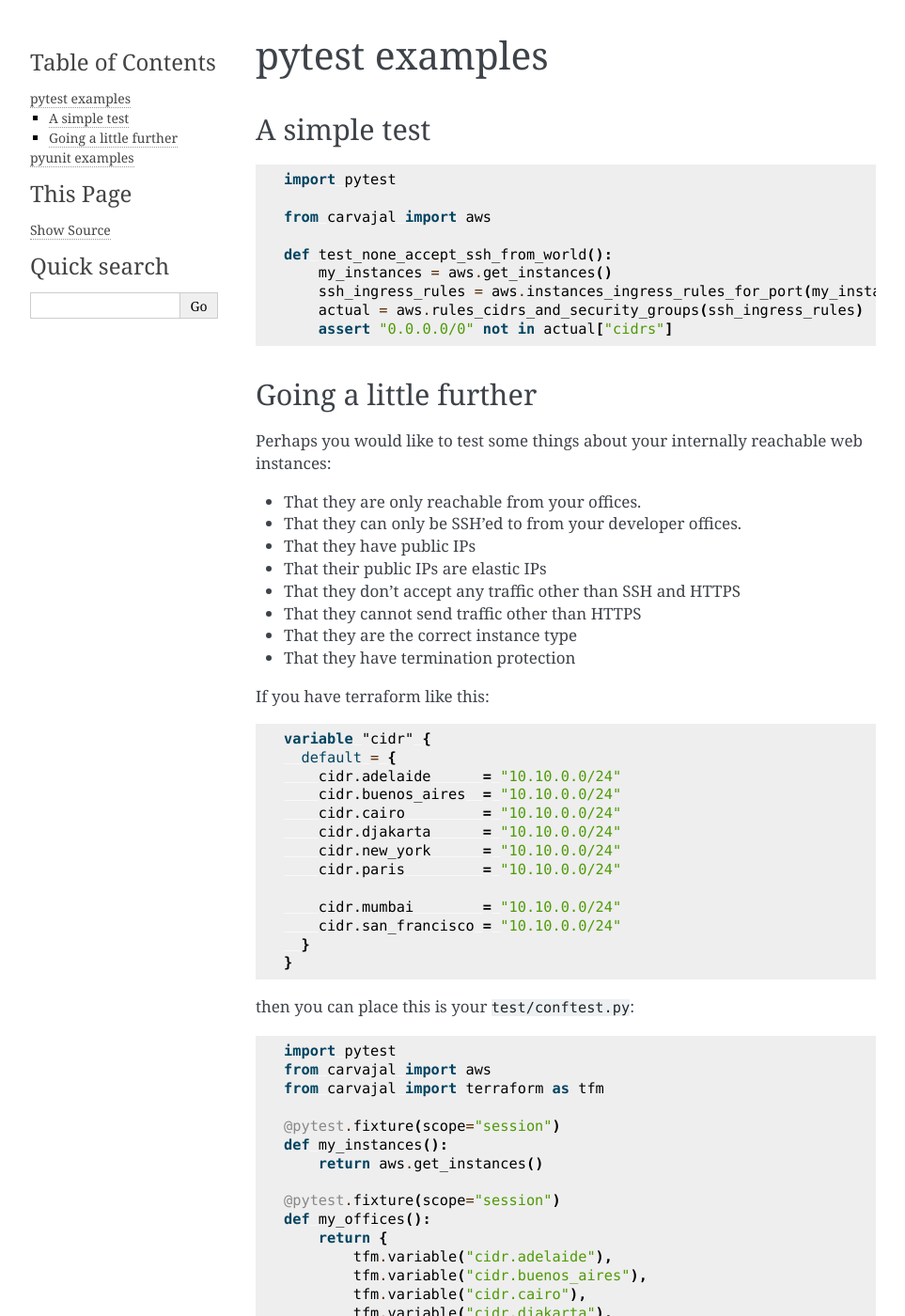
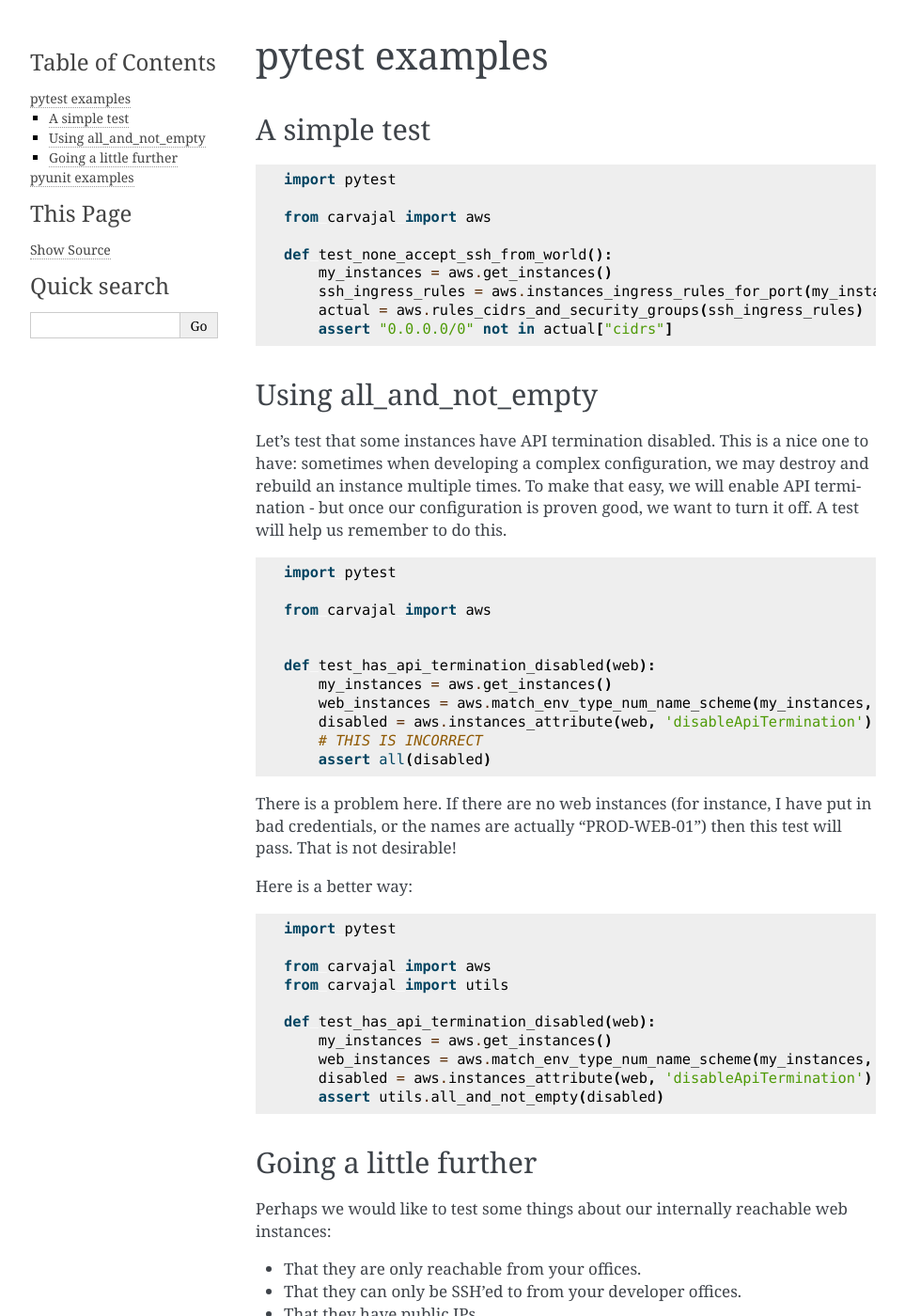
Before and after one commit to coalfire/carvajal, a Sphinx documentation site: the page built from docs/examples.rst, in a window 1280 px wide and 1400 px high. Shown: the whole window at 94% size, without its empty margins (148-1111 px from the left). Built offline with Sphinx 7.4.7, drawn with Linux system fonts in a browser that asks for light colours; some of the changed text lies outside the part shown.

Commit message:
add utils.all_and_not_empty

```diff
--- a/carvajal/__about__.py
+++ b/carvajal/__about__.py
@@ -4,5 +4,5 @@ Project metadata
 
 __project__ = "carvajal"
 __author__ = "Noah Birnel"
-__version__ = "0.0.5"
+__version__ = "0.1.0"
 __license__ = "MIT"
--- a/docs/examples.rst
+++ b/docs/examples.rst
@@ -16,11 +16,62 @@ A simple test
         actual = aws.rules_cidrs_and_security_groups(ssh_ingress_rules)
         assert "0.0.0.0/0" not in actual["cidrs"]
 
+
+Using all_and_not_empty
++++++++++++++++++++++++
+
+Let's test that some instances have API termination disabled.
+This is a nice one to have:
+sometimes when developing a complex configuration,
+we may destroy and rebuild an instance multiple times.
+To make that easy, we will enable API termination -
+but once our configuration is proven good,
+we want to turn it off.
+A test will help us remember to do this.
+
+.. code-block:: python
+
+    import pytest
+
+    from carvajal import aws
+
+
+    def test_has_api_termination_disabled(web):
+        my_instances = aws.get_instances()
+        web_instances = aws.match_env_type_num_name_scheme(my_instances, r"web")
+        disabled = aws.instances_attribute(web, 'disableApiTermination')
+        # THIS IS INCORRECT
+        assert all(disabled)
+
+
+There is a problem here.
+If there are no web instances
+(for instance, I have put in bad credentials,
+or the names are actually "PROD-WEB-01")
+then this test will pass.
+That is not desirable!
+
+Here is a better way:
+
+.. code-block:: python
+
+    import pytest
+
+    from carvajal import aws
+    from carvajal import utils
+
+    def test_has_api_termination_disabled(web):
+        my_instances = aws.get_instances()
+        web_instances = aws.match_env_type_num_name_scheme(my_instances, r"web")
+        disabled = aws.instances_attribute(web, 'disableApiTermination')
+        assert utils.all_and_not_empty(disabled)
+
+
 Going a little further
 ++++++++++++++++++++++
 
-Perhaps you would like to test some things about
-your internally reachable web instances:
+Perhaps we would like to test some things about
+our internally reachable web instances:
 
 * That they are only reachable from your offices.
 * That they can only be SSH'ed to from your developer offices.
@@ -31,7 +82,7 @@ your internally reachable web instances:
 * That they are the correct instance type
 * That they have termination protection
 
-If you have terraform like this:
+Assume we have a ``variables.tf`` file like this:
 
 .. code-block:: terraform
 
@@ -50,7 +101,18 @@ If you have terraform like this:
     }
 
 
-then you can place this is your ``test/conftest.py``:
+
+We would like to use our terraform states as a single point of truth,
+rather than hardcoding these CIDR blocks into our test.
+We'll use ``carvajal``'s ``terraform`` submodule to pull in these variables.
+
+One thing you might notice in the earlier examples is that
+we defined our instances in each test.
+This is going to mean a lot of lengthy API calls as our test suite grows.
+More importantly, it is going to get boring.
+``pytest.fixture`` will let us pull in this information just once.
+
+These two techniques are demonstrated in this ``test/conftest.py``:
 
 .. code-block:: python
 
@@ -81,7 +143,7 @@ then you can place this is your ``test/conftest.py``:
         }
 
 
-and write tests for your web instances in ``tests/test_web.py``:
+Finally we write tests for our web instances in ``tests/test_web.py``:
 
 .. code-block:: python
 
@@ -107,13 +169,11 @@ and write tests for your web instances in ``tests/test_web.py``:
 
     def test_has_public_ip(web):
         public_ips = [instance.get('PublicIpAddress') for instance in web]
-        assert public_ips
-        assert all(public_ips)
+        assert all_and_not_empty(public_ips)
 
     def test_has_elastic_ip(web):
         eips = aws.instances_elastic_ips(web)
-        assert eips
-        assert all(eips)
+        assert all_and_not_empty(eips)
 
     def test_accepts_only_ssh_and_web(web):
         actual = tests.instances_ingress_ports(web)
@@ -125,25 +185,20 @@ and write tests for your web instances in ``tests/test_web.py``:
 
     def test_is_type_t3_medium(web):
         instance_types = [instance.get('InstanceType') for instance in web]
-        assert instance_types
-        assert all(i_type == "t3.medium" for i_type in instance_types)
+        assert all_and_not_empty(i_type == "t3.medium" for i_type in instance_types)
 
     def test_has_api_termination_disabled(web):
         disabled = aws.instances_attribute(web, 'disableApiTermination')
-        assert disabled
-        assert all(disabled)
-
-
-Note the use of fixtures here.
-Hitting the AWS API,
-or asking terraform questions,
-takes some time.
-We can make sure that we don't issue the same expensive requests over and over
-by collecting this information once in a fixture.
+        assert all_and_not_empty(disabled)
 
 
 pyunit examples
 ~~~~~~~~~~~~~~~
+
+``pyunit`` (the module itself if called ``unittest``)
+does not have test fixtures,
+and thus every test will need to make API calls.
+Here is an example:
 
 .. code-block:: python
 
@@ -166,14 +221,10 @@ pyunit examples
     if __name__ == '__main__':
         unittest.main()
 
-There is a potential problem here, though:
-Collecting all of your instances (or any other large collection) can take a
-long time.
-If you have a lot of tests, you don't want to do it for every test.
-If you want to keep ``xunit`` style tests that ``pyunit`` gives you,
-but avoid some of this overhead,
-consider running ``pyunit`` tests with ``pytest``.
-This lets you make use of fixtures, which will run once per class.
+However, we can run ``pyunit`` tests with the ``pytest`` runner,
+and that will let us use fixtures.
+This is be nice for those who prefer the ``xunit`` style of tests,
+but need the speed boost from fixtures.
 
 .. code-block:: python
 
--- a/setup.py
+++ b/setup.py
@@ -5,7 +5,7 @@ with open("README.rst", "r", encoding="utf-8") as fh:
 
 setuptools.setup(
     name="carvajal",
-    version="0.0.10",
+    version="0.1.0",
     author="Noah Birnel",
     author_email="noah.birnel@coalfire.com",
     description="Helper functions for describing AWS infrastructure",
```
Also changed, not shown: docs/carvajal.rst (+8 -0 lines), 2 other files.
